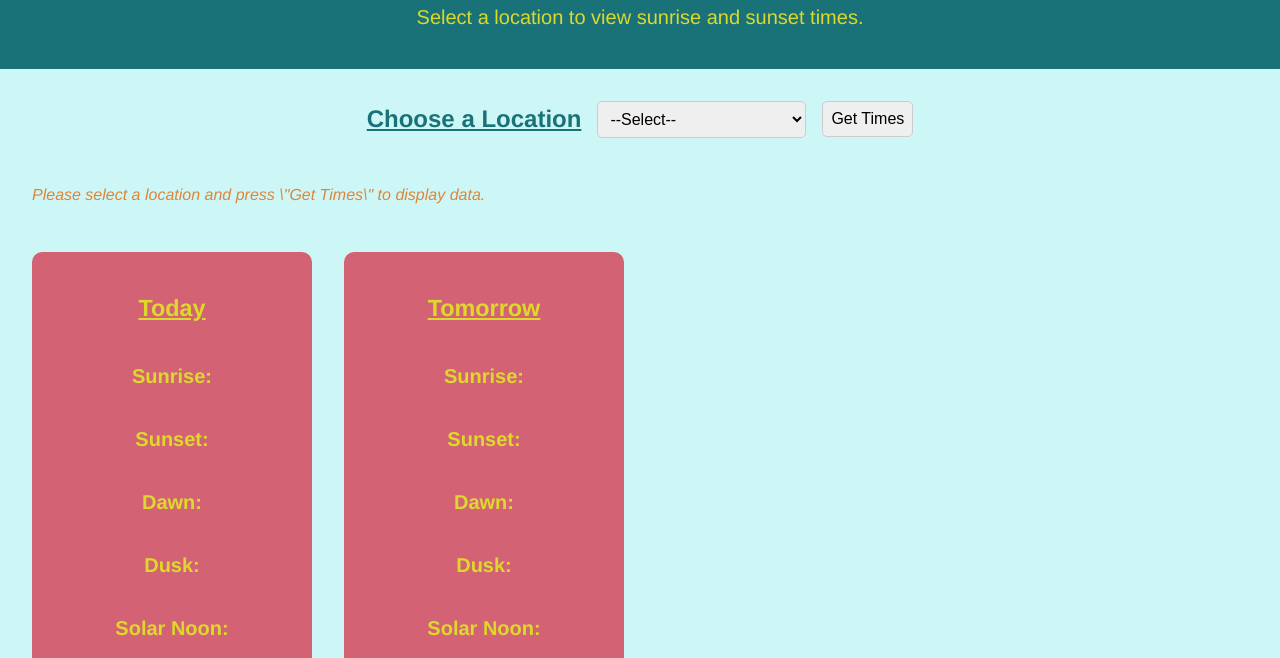
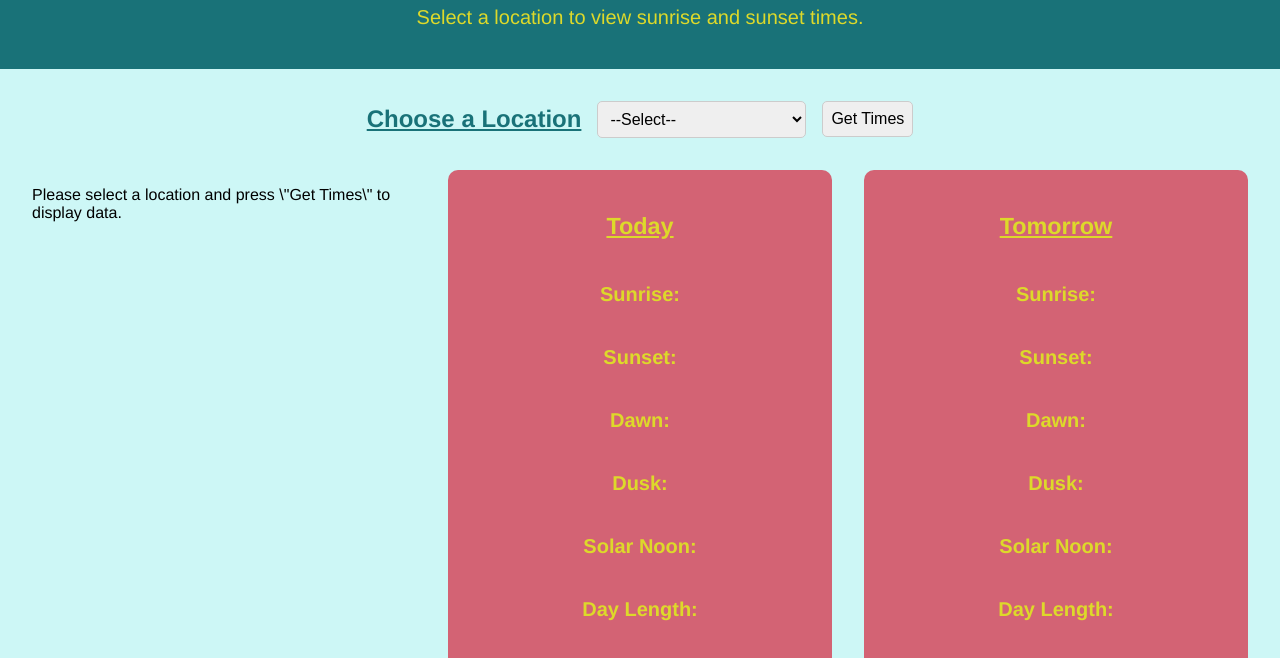
Before and after one commit to NidaAkkiswala/ITMD441-Lab6, a plain HTML site: page index.html in a window 1280 px wide. Shown: the part 114-772 px from the top of the page. Drawn offline with Linux system fonts and the light colour scheme.

Commit message:
removed placeholder css

```diff
--- a/style.css
+++ b/style.css
@@ -86,11 +86,6 @@ button {
     text-align: center;
 }
 
-.placeholder {
-    grid-column: 1 / -1;
-    font-style: italic;
-    color: #DF8537;
-}
 
 @media (max-width: 600px) {
     main {
```
